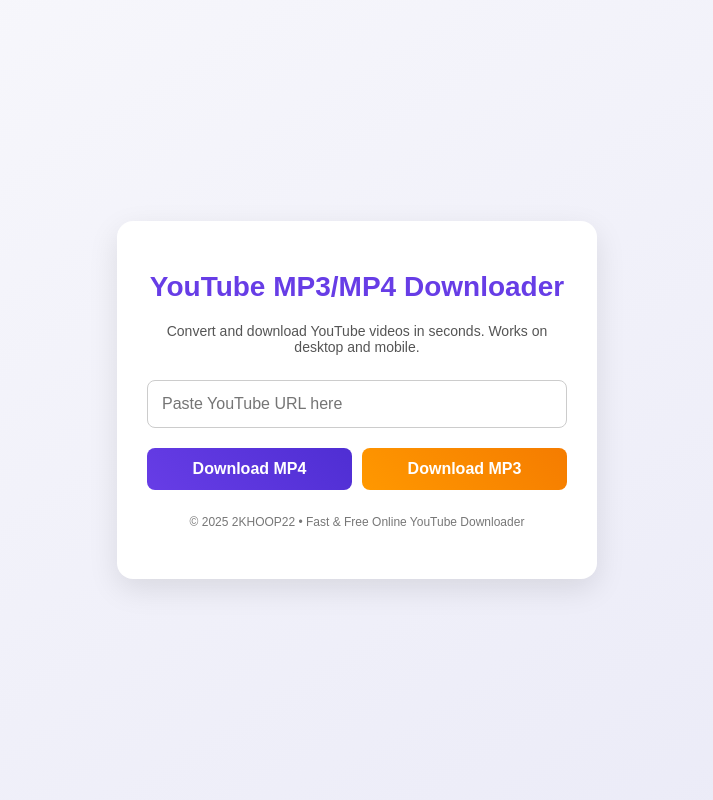
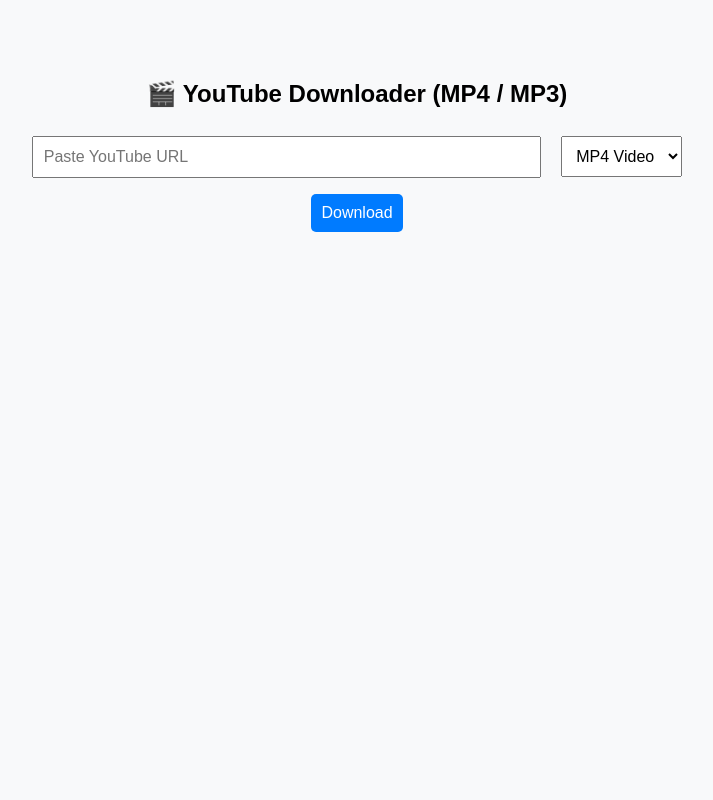
Before and after one commit to gagaologuin-cloud/youtube_downloader, a Flask app: page / in a window 1280 px wide. Shown: the whole page, without its empty margins (283-996 px from the left). Run offline with Flask 3, Linux system fonts and the light colour scheme.

Commit message:
Ensure proper index.html placement and web UI rendering

```diff
--- a/templates/index.html
+++ b/templates/index.html
@@ -1,29 +1,55 @@
 <!DOCTYPE html>
 <html lang="en">
 <head>
-  <meta charset="UTF-8">
-  <meta name="viewport" content="width=device-width, initial-scale=1.0">
-  <meta name="description" content="Fast and free YouTube MP3/MP4 Downloader. Convert and download YouTube videos easily on desktop or mobile.">
-  <meta name="keywords" content="YouTube downloader, YouTube MP3, YouTube MP4, online converter, free video downloader">
-  <meta name="author" content="2KHOOP22">
-  <title>Free YouTube MP3/MP4 Downloader | Fast & Easy</title>
-  <link rel="stylesheet" href="{{ url_for('static', filename='style.css') }}">
-  <link rel="icon" href="https://cdn-icons-png.flaticon.com/512/1384/1384060.png">
+<meta charset="UTF-8">
+<meta name="viewport" content="width=device-width, initial-scale=1.0">
+<title>YouTube Downloader</title>
+<style>
+body { font-family: Arial, sans-serif; text-align: center; margin-top: 80px; background: #f8f9fa; }
+input, select, button { padding: 10px; margin: 8px; font-size: 16px; }
+button { background: #007bff; color: white; border: none; border-radius: 5px; cursor: pointer; }
+button:hover { background: #0056b3; }
+</style>
 </head>
 <body>
-  <div class="container">
-    <h1>YouTube MP3/MP4 Downloader</h1>
-    <p>Convert and download YouTube videos in seconds. Works on desktop and mobile.</p>
-    <form method="POST" action="/download">
-      <input type="text" name="url" placeholder="Paste YouTube URL here" required>
-      <div class="buttons">
-        <button type="submit" name="format" value="mp4">Download MP4</button>
-        <button type="submit" name="format" value="mp3">Download MP3</button>
-      </div>
-    </form>
-    <div class="footer">
-      &copy; 2025 2KHOOP22 • Fast & Free Online YouTube Downloader
-    </div>
-  </div>
+<h2>🎬 YouTube Downloader (MP4 / MP3)</h2>
+<input type="text" id="url" placeholder="Paste YouTube URL" size="50">
+<select id="type">
+  <option value="video">MP4 Video</option>
+  <option value="audio">MP3 Audio</option>
+</select>
+<br>
+<button onclick="download()">Download</button>
+
+<p id="status"></p>
+
+<script>
+async function download() {
+  const url = document.getElementById("url").value;
+  const type = document.getElementById("type").value;
+  const status = document.getElementById("status");
+
+  status.innerText = "⏳ Downloading... please wait";
+
+  const response = await fetch("/download", {
+    method: "POST",
+    headers: { "Content-Type": "application/json" },
+    body: JSON.stringify({ url, type })
+  });
+
+  if (!response.ok) {
+    status.innerText = "❌ Failed. Please try again.";
+    return;
+  }
+
+  const blob = await response.blob();
+  const a = document.createElement("a");
+  a.href = URL.createObjectURL(blob);
+  a.download = type === "audio" ? "audio.mp3" : "video.mp4";
+  a.click();
+
+  status.innerText = "✅ Download complete!";
+}
+</script>
 </body>
 </html>
```
